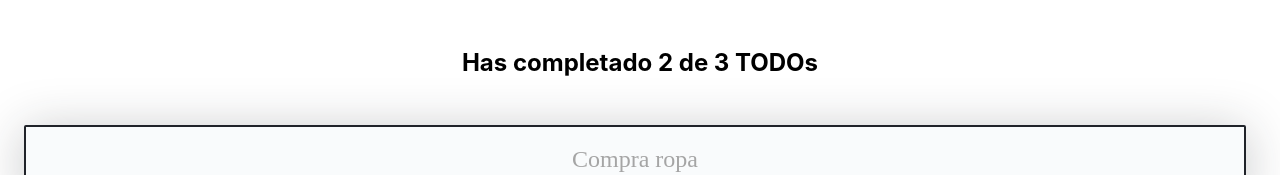
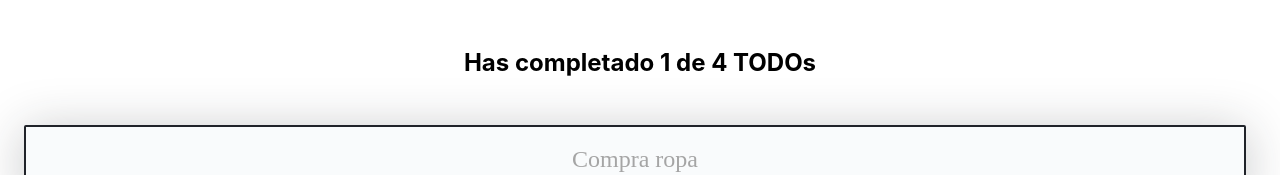
Before and after one commit to gagan-daka/todo-list, a React (Create React App) app: page / in a window 1280 px wide. Shown: the top 175 px of the page. Built offline with nearby package versions, Linux system fonts and the light colour scheme.

Commit message:
implement todo counter and todo searcher

```diff
--- a/src/App.js
+++ b/src/App.js
@@ -6,7 +6,7 @@
 import { TodoList } from "./TodoList";
 // import './App.css';
 
-const todos = [
+const defaultTodos = [
   {text: 'Comprar ropa', completed: true},
   {text: 'Aprender Django', completed: false},
   {text: 'Aprender MongoDB', completed: false},
@@ -14,12 +14,42 @@
 ]
 
 function App(props) {
+
+  const [todos, setTodos] = React.useState(defaultTodos);
+  const [searchValue, setSearchValue] = React.useState('');
+
+  const completedTodos = todos.filter(todo => !!todo.completed).length; //!! -> verdadero
+  const totalTodos = todos.length;
+
+  let searchedTodos = [];
+
+  if(!searchValue.length >= 1) {
+    searchedTodos = todos;
+  } else {
+
+    searchedTodos = todos.filter(todo => {
+      const todoText = todo.text.toLowerCase();
+      const searchText = searchValue.toLowerCase();
+      return todoText.includes(searchText);
+
+    });
+
+  }
+
   return (
     <React.Fragment>
-      <TodoCounter />
-      <TodoSearch />
+      <TodoCounter
+      total={totalTodos}
+      completed={completedTodos}
+      />
+
+      <TodoSearch
+      searchValue={searchValue}
+      setSearchValue={setSearchValue}
+      />
+
       <TodoList>
-        {todos.map(todo => (
+        {searchedTodos.map(todo => (
           <TodoItem
           key={todo.text}
           text={todo.text}
--- a/src/TodoCounter.js
+++ b/src/TodoCounter.js
@@ -1,9 +1,10 @@
 import React from "react";
 import './TodoCounter.css'
 
-function TodoCounter(){
+function TodoCounter({ total, completed }){
+
     return(
-        <h2 className="TodoCounter">Has completado 2 de 3 TODOs</h2>
+        <h2 className="TodoCounter">Has completado {completed} de {total} TODOs</h2>
     );
 }
 
--- a/src/TodoSearch.js
+++ b/src/TodoSearch.js
@@ -1,10 +1,9 @@
 import React from "react";
 import './TodoSearch.css';
 
-function TodoSearch() {
+function TodoSearch({ searchValue, setSearchValue }) {
 
-    //       variable       funcion
-    const [searchValue, setSearchValue] = React.useState('');
+    const [] = React.useState('');
 
     const onSearchValueChange = (event) => {
         console.log(event.target.value);
@@ -17,8 +16,7 @@
         placeholder="Compra ropa"
         value={searchValue}
         onChange={onSearchValueChange}
-        />,
-        <p>{searchValue}</p>
+        />
     ];
 }
 
```
